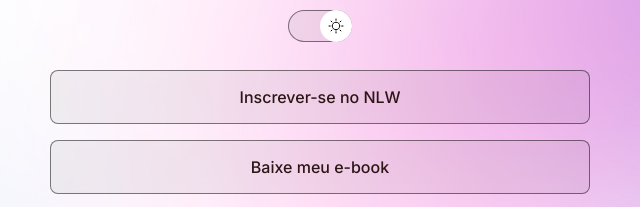
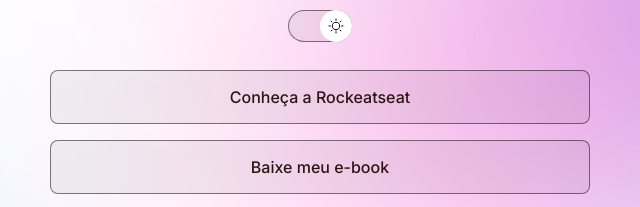
Before and after one commit to KaioCarv/Myproject, a plain HTML site: page index.html in a window 1280 px wide. Shown: the part 245-452 px from the top of the page, 320-960 px from the left. Drawn offline with nearby package versions, Linux system fonts and the light colour scheme.

Commit message:
update of links

```diff
--- a/index.html
+++ b/index.html
@@ -27,7 +27,7 @@
 
   <ul>
 <li>
-  <a href="#">Inscrever-se no NLW</a>
+  <a href="https://www.rocketseat.com.br">Conheça a Rockeatseat</a>
 </li>
 
 <LI>
```
